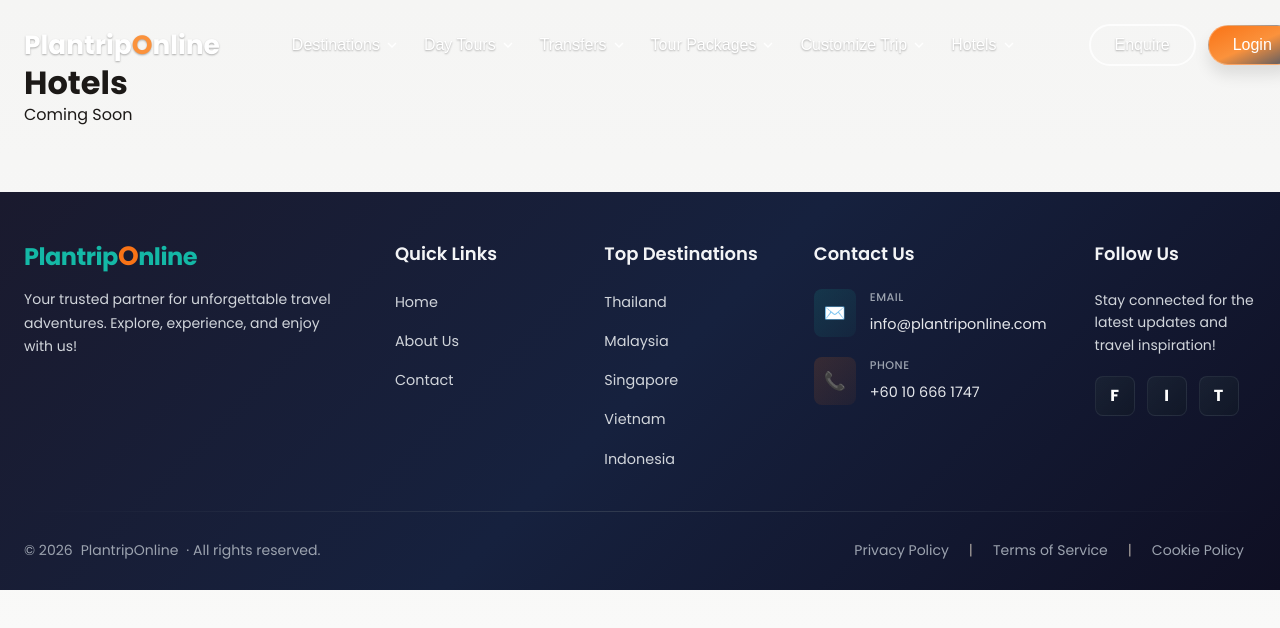
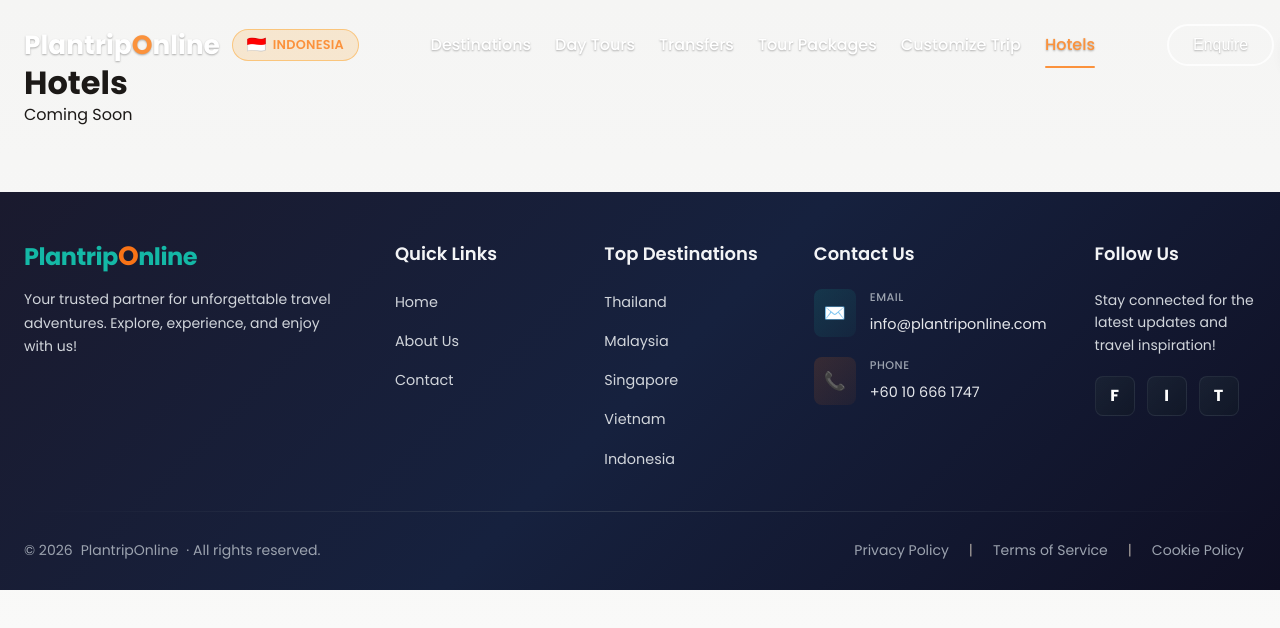
Before and after one commit to akhil-vj/PlanTripOnline-Frontend, a React (Vite) app: page /indonesia/hotels in a window 1280 px wide. Shown: the top 628 px of the page. Built offline with nearby package versions, Linux system fonts and the light colour scheme.

Commit message:
Make header context-aware: country-specific nav on country pages, dropdowns on homepage

```diff
--- a/src/components/layout/Header.jsx
+++ b/src/components/layout/Header.jsx
@@ -1,12 +1,33 @@
 import { useState, useEffect } from 'react';
-import { Link, useNavigate } from 'react-router-dom';
+import { Link, useNavigate, useLocation } from 'react-router-dom';
 import { brandInfo, contactInfo, featuredCountries } from '../../data/global';
-import '../../styles/header.css'; // We'll create this later
+import '../../styles/header.css';
+
+// Known country slugs for detection
+const COUNTRY_SLUGS = featuredCountries.map(c => c.slug);
+
+// Navigation items config
+const NAV_ITEMS = [
+  { label: 'Destinations', path: 'destinations' },
+  { label: 'Day Tours', path: 'day-tours' },
+  { label: 'Transfers', path: 'transfers' },
+  { label: 'Tour Packages', path: 'tour-packages' },
+  { label: 'Customize Trip', path: 'customized-packages' },
+  { label: 'Hotels', path: 'hotels' },
+];
 
 export default function Header() {
   const [isScrolled, setIsScrolled] = useState(false);
   const [mobileMenuOpen, setMobileMenuOpen] = useState(false);
   const navigate = useNavigate();
+  const location = useLocation();
+
+  // Detect if we're on a country page
+  const pathSegments = location.pathname.split('/').filter(Boolean);
+  const currentCountrySlug = COUNTRY_SLUGS.includes(pathSegments[0]) ? pathSegments[0] : null;
+  const currentCountry = currentCountrySlug
+    ? featuredCountries.find(c => c.slug === currentCountrySlug)
+    : null;
 
   useEffect(() => {
     const handleScroll = () => {
@@ -15,6 +36,11 @@ export default function Header() {
     window.addEventListener('scroll', handleScroll);
     return () => window.removeEventListener('scroll', handleScroll);
   }, []);
+
+  // Close mobile menu on route change
+  useEffect(() => {
+    setMobileMenuOpen(false);
+  }, [location.pathname]);
 
   const [userName, setUserName] = useState('');
   const [isLoggedIn, setIsLoggedIn] = useState(false);
@@ -51,91 +77,45 @@ export default function Header() {
             </span>
           </Link>
 
+          {/* Country Indicator Badge — shows when on a country page */}
+          {currentCountry && (
+            <Link to={`/${currentCountrySlug}`} className="country-badge">
+              <span className="country-badge-flag">{currentCountry.flag}</span>
+              <span className="country-badge-name">{currentCountry.name}</span>
+            </Link>
+          )}
+
           <nav className="nav-desktop">
-            {/* Desktop Navigation Items */}
-            <div className="nav-item">
+            {NAV_ITEMS.map(item => (
+              <div className="nav-item" key={item.path}>
+                {currentCountrySlug ? (
+                  /* COUNTRY MODE: Direct link, no dropdown */
+                  <Link
+                    to={`/${currentCountrySlug}/${item.path}`}
+                    className={`nav-button nav-link ${
+                      location.pathname === `/${currentCountrySlug}/${item.path}` ? 'nav-active' : ''
+                    }`}
+                  >
+                    <span>{item.label}</span>
+                  </Link>
+                ) : (
+                  /* HOMEPAGE MODE: Show dropdown with all countries */
+                  <>
                     <button className="nav-button">
-                <span>Destinations</span>
+                      <span>{item.label}</span>
                       <svg className="chevron" viewBox="0 0 24 24"><polyline points="6 9 12 15 18 9"></polyline></svg>
                     </button>
                     <div className="dropdown">
                       {featuredCountries.map(country => (
-                  <Link key={country.slug} to={`/${country.slug}/destinations`} className="dropdown-item">
-                    {country.name} Destinations
+                        <Link key={country.slug} to={`/${country.slug}/${item.path}`} className="dropdown-item">
+                          {country.flag} {country.name} {item.label}
                         </Link>
                       ))}
                     </div>
+                  </>
+                )}
               </div>
-
-            <div className="nav-item">
-              <button className="nav-button">
-                <span>Day Tours</span>
-                <svg className="chevron" viewBox="0 0 24 24"><polyline points="6 9 12 15 18 9"></polyline></svg>
-              </button>
-              <div className="dropdown">
-                {featuredCountries.map(country => (
-                  <Link key={country.slug} to={`/${country.slug}/day-tours`} className="dropdown-item">
-                    {country.name} Day Tours
-                  </Link>
             ))}
-              </div>
-            </div>
-
-            <div className="nav-item">
-              <button className="nav-button">
-                <span>Transfers</span>
-                <svg className="chevron" viewBox="0 0 24 24"><polyline points="6 9 12 15 18 9"></polyline></svg>
-              </button>
-              <div className="dropdown">
-                {featuredCountries.map(country => (
-                  <Link key={country.slug} to={`/${country.slug}/transfers`} className="dropdown-item">
-                    {country.name} Transfers
-                  </Link>
-                ))}
-              </div>
-            </div>
-
-            <div className="nav-item">
-              <button className="nav-button">
-                <span>Tour Packages</span>
-                <svg className="chevron" viewBox="0 0 24 24"><polyline points="6 9 12 15 18 9"></polyline></svg>
-              </button>
-              <div className="dropdown">
-                {featuredCountries.map(country => (
-                  <Link key={country.slug} to={`/${country.slug}/tour-packages`} className="dropdown-item">
-                    {country.name} Tour Packages
-                  </Link>
-                ))}
-              </div>
-            </div>
-
-            <div className="nav-item">
-              <button className="nav-button">
-                <span>Customize Trip</span>
-                <svg className="chevron" viewBox="0 0 24 24"><polyline points="6 9 12 15 18 9"></polyline></svg>
-              </button>
-              <div className="dropdown">
-                {featuredCountries.map(country => (
-                  <Link key={country.slug} to={`/${country.slug}/customized-packages`} className="dropdown-item">
-                    {country.name} Trip
-                  </Link>
-                ))}
-              </div>
-            </div>
-
-            <div className="nav-item">
-              <button className="nav-button">
-                <span>Hotels</span>
-                <svg className="chevron" viewBox="0 0 24 24"><polyline points="6 9 12 15 18 9"></polyline></svg>
-              </button>
-              <div className="dropdown">
-                {featuredCountries.map(country => (
-                  <Link key={country.slug} to={`/${country.slug}/hotels`} className="dropdown-item">
-                    {country.name} Hotels
-                  </Link>
-                ))}
-              </div>
-            </div>
           </nav>
 
           <div className="header-right">
@@ -178,13 +158,42 @@ export default function Header() {
 
         {/* Mobile Navigation */}
         <div className={`nav-mobile ${mobileMenuOpen ? 'active' : ''}`}>
-           {/* Basic implementation for now */}
-           <div className="nav-mobile-item"><button className="nav-mobile-button">Destinations</button></div>
-           <div className="nav-mobile-item"><button className="nav-mobile-button">Day Tours</button></div>
-           <div className="nav-mobile-item"><button className="nav-mobile-button">Transfers</button></div>
-           <div className="nav-mobile-item"><button className="nav-mobile-button">Tour Packages</button></div>
-           <div className="nav-mobile-item"><button className="nav-mobile-button">Customize Trip</button></div>
-           <div className="nav-mobile-item"><button className="nav-mobile-button">Hotels</button></div>
+          {/* Country indicator on mobile */}
+          {currentCountry && (
+            <div className="mobile-country-indicator">
+              <span>{currentCountry.flag}</span>
+              <span>Exploring {currentCountry.name}</span>
+            </div>
+          )}
+
+          {NAV_ITEMS.map(item => (
+            <div className="nav-mobile-item" key={item.path}>
+              {currentCountrySlug ? (
+                /* COUNTRY MODE: Direct link */
+                <Link
+                  to={`/${currentCountrySlug}/${item.path}`}
+                  className={`nav-mobile-button nav-mobile-link ${
+                    location.pathname === `/${currentCountrySlug}/${item.path}` ? 'nav-mobile-active' : ''
+                  }`}
+                >
+                  {item.label}
+                </Link>
+              ) : (
+                /* HOMEPAGE MODE: Show country list */
+                <details className="mobile-dropdown">
+                  <summary className="nav-mobile-button">{item.label}</summary>
+                  <div className="mobile-dropdown-content">
+                    {featuredCountries.map(country => (
+                      <Link key={country.slug} to={`/${country.slug}/${item.path}`} className="mobile-dropdown-item">
+                        {country.flag} {country.name}
+                      </Link>
+                    ))}
+                  </div>
+                </details>
+              )}
+            </div>
+          ))}
+
           <div className="mobile-login-section">
             <button className="mobile-enquire-button" onClick={() => navigate('/enquiry')}>Enquire</button>
             {isLoggedIn ? (
--- a/src/styles/header.css
+++ b/src/styles/header.css
@@ -356,3 +356,158 @@
         font-size: 1rem;
     }
 }
+
+/* ==========================================
+   COUNTRY CONTEXT MODE STYLES
+   ========================================== */
+
+/* Country Badge — appears next to logo when on a country page */
+.country-badge {
+    display: none;
+    align-items: center;
+    gap: 0.4rem;
+    padding: 0.3rem 0.85rem;
+    background: rgba(255, 149, 0, 0.15);
+    border: 1px solid rgba(255, 149, 0, 0.4);
+    border-radius: 9999px;
+    text-decoration: none;
+    margin-left: 0.75rem;
+    transition: all 0.3s ease;
+    flex-shrink: 0;
+}
+
+.country-badge:hover {
+    background: rgba(255, 149, 0, 0.25);
+    border-color: rgba(255, 149, 0, 0.6);
+    transform: translateY(-1px);
+}
+
+.country-badge-flag {
+    font-size: 1rem;
+    line-height: 1;
+}
+
+.country-badge-name {
+    color: #fb923c;
+    font-size: 0.8rem;
+    font-weight: 600;
+    letter-spacing: 0.02em;
+    text-transform: uppercase;
+}
+
+@media (min-width: 640px) {
+    .country-badge {
+        display: flex;
+    }
+}
+
+/* Nav link style (country mode — no dropdown, acts as direct link) */
+.nav-link {
+    text-decoration: none;
+}
+
+/* Active nav item highlighting */
+.nav-active {
+    color: #fb923c !important;
+    position: relative;
+}
+
+.nav-active::after {
+    content: '';
+    position: absolute;
+    bottom: -2px;
+    left: 0;
+    right: 0;
+    height: 2px;
+    background: #fb923c;
+    border-radius: 1px;
+}
+
+/* Mobile: Country indicator bar */
+.mobile-country-indicator {
+    display: flex;
+    align-items: center;
+    gap: 0.5rem;
+    padding: 0.6rem 1rem;
+    margin: 0 1rem 0.75rem;
+    background: rgba(255, 149, 0, 0.1);
+    border: 1px solid rgba(255, 149, 0, 0.25);
+    border-radius: 0.5rem;
+    color: #fb923c;
+    font-size: 0.9rem;
+    font-weight: 600;
+}
+
+/* Mobile: Direct link style (country mode) */
+.nav-mobile-link {
+    display: block;
+    color: white;
+    background: none;
+    border: none;
+    width: 100%;
+    text-align: left;
+    font-weight: 400;
+    cursor: pointer;
+    transition: color 0.3s;
+    font-size: 1rem;
+    text-decoration: none;
+    padding: 0.25rem 0;
+}
+
+.nav-mobile-link:hover {
+    color: #5eead4;
+}
+
+.nav-mobile-active {
+    color: #fb923c !important;
+    font-weight: 600;
+}
+
+/* Mobile: Dropdown (homepage mode using <details>) */
+.mobile-dropdown {
+    list-style: none;
+}
+
+.mobile-dropdown summary {
+    cursor: pointer;
+    list-style: none;
+    display: flex;
+    align-items: center;
+    justify-content: space-between;
+}
+
+.mobile-dropdown summary::-webkit-details-marker {
+    display: none;
+}
+
+.mobile-dropdown summary::after {
+    content: '▸';
+    color: rgba(255, 255, 255, 0.5);
+    transition: transform 0.2s ease;
+    font-size: 0.8rem;
+}
+
+.mobile-dropdown[open] summary::after {
+    transform: rotate(90deg);
+}
+
+.mobile-dropdown-content {
+    padding: 0.5rem 0 0.25rem 1rem;
+    display: flex;
+    flex-direction: column;
+    gap: 0.1rem;
+}
+
+.mobile-dropdown-item {
+    color: rgba(255, 255, 255, 0.7);
+    text-decoration: none;
+    font-size: 0.9rem;
+    padding: 0.4rem 0.75rem;
+    border-radius: 0.375rem;
+    transition: all 0.2s ease;
+}
+
+.mobile-dropdown-item:hover {
+    color: white;
+    background: rgba(255, 255, 255, 0.08);
+}
```
Lines whose indentation alone changed are shown as unchanged.
